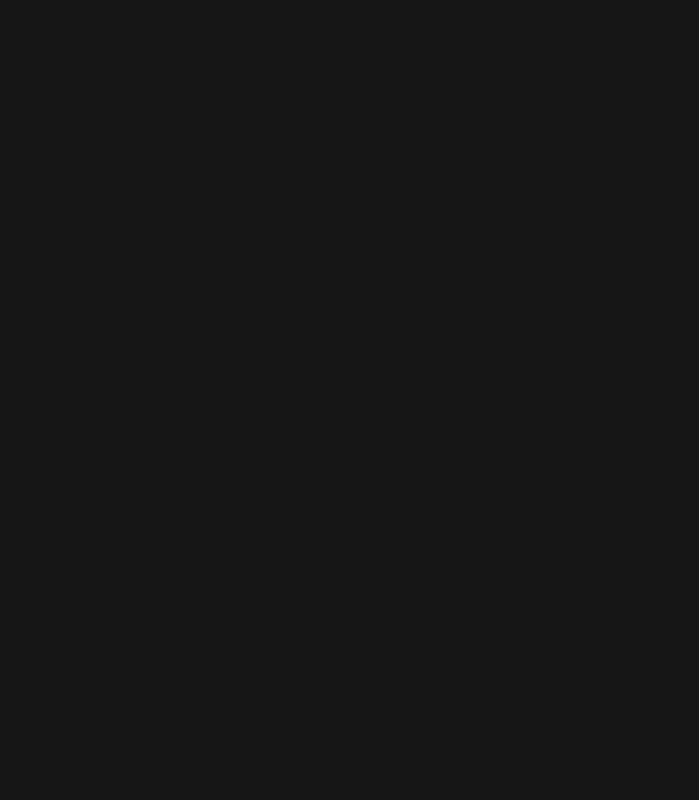
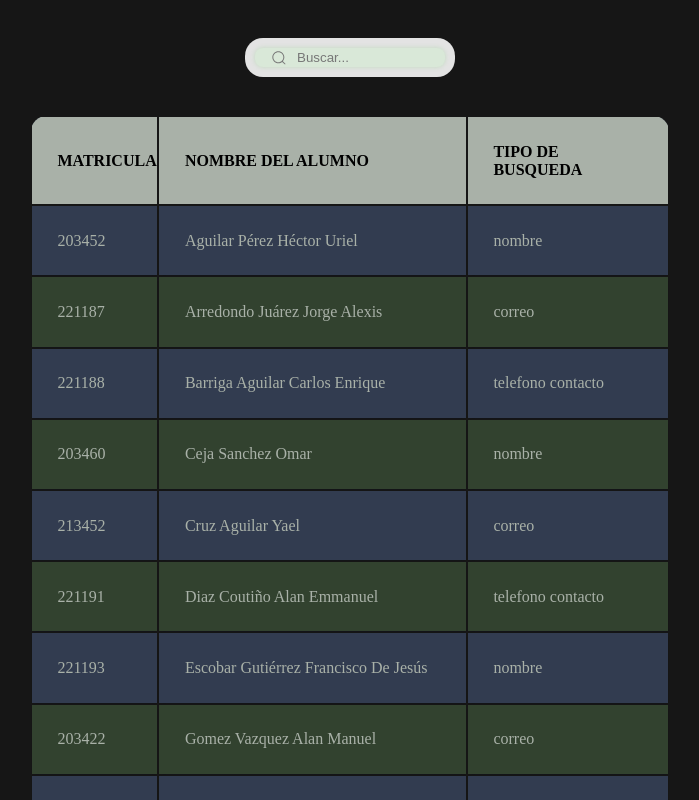
Before and after one commit to Darioantonio20/ProyectoAutomatas, a React (Vite) app in the folder Cliente/: page /tableSearch in a window 1280 px wide. Before the commit this address had no page. Shown: the top 800 px of the page, without its empty margins (290-989 px from the left). Built offline with nearby package versions, Linux system fonts and the light colour scheme.

Commit message:
[ADD] style and search the proyect

```diff
--- a/Cliente/index.html
+++ b/Cliente/index.html
@@ -2,7 +2,7 @@
 <html lang="en">
   <head>
     <meta charset="UTF-8" />
-    <link rel="icon" type="image/svg+xml" href="/vite.svg" />
+    <link rel="icon" type="image/svg+xml" href="/nanio&Alejandro.webp" />
     <meta name="viewport" content="width=device-width, initial-scale=1.0" />
     <title>Lenguaje && Autómatas</title>
   </head>
--- a/Cliente/package.json
+++ b/Cliente/package.json
@@ -12,7 +12,9 @@
   "dependencies": {
     "react": "^18.2.0",
     "react-dom": "^18.2.0",
-    "react-router-dom": "^6.22.0"
+    "react-router-dom": "^6.22.0",
+    "react-table": "^7.8.0",
+    "xlsx": "^0.18.5"
   },
   "devDependencies": {
     "@types/react": "^18.2.55",
--- a/Cliente/src/assets/container/App.jsx
+++ b/Cliente/src/assets/container/App.jsx
@@ -2,6 +2,7 @@ import { BrowserRouter, Route, Routes } from 'react-router-dom';
 import React from 'react';
 import InicioSesion from '../pages/InicioSesion';
 import Registro from '../pages/Registro';
+import TableSearch from '../pages/TableSearch';
 
 function App() {
 
@@ -11,6 +12,7 @@ function App() {
         <Routes>
           <Route path="/" element={<InicioSesion/>} />
           <Route path="/registro" element={<Registro/>} />
+          <Route path="/tableSearch" element={<TableSearch/>} />
         </Routes>
       </BrowserRouter>
     </>
--- a/Cliente/src/assets/pages/InicioSesion.jsx
+++ b/Cliente/src/assets/pages/InicioSesion.jsx
@@ -1,11 +1,45 @@
+import { useState } from 'react';
 import { Link } from 'react-router-dom';
+import { useNavigate } from 'react-router-dom';
 import "../style/InicioSesion.css";
 
-function Form() {
+function InicioSesion() {
+    const [correo, setCorreo] = useState('');
+    const [password, setPassword] = useState('');
+    const navigate = useNavigate();
+
+    const handleSubmit = async (event) => {
+        event.preventDefault();
+
+        try {
+            const response = await fetch('http://localhost:8080/api/auth/login', { // Cambia '/api/user' a '/api/auth/login'
+                method: 'POST',
+                headers: {
+                    'Content-Type': 'application/json'
+                },
+                body: JSON.stringify({
+                    correo,
+                    password
+                })
+            });
+
+            if (!response.ok) {
+                throw new Error(`HTTP error! status: ${response.status}`);
+            }
+
+            const data = await response.json();
+            console.log(data);
+
+            navigate('/tableSearch');
+        } catch (error) {
+            console.log(error);
+        }
+    }
+
     return (
         <>
             <div id="form-ui">
-                <form action="" method="post" id="form">
+                <form onSubmit={handleSubmit} id="form">
                     <div id="form-body">
                         <div id="welcome-lines">
                             <div id="welcome-line-1">Automatitas</div>
@@ -13,17 +47,17 @@ function Form() {
                         </div>
                         <div id="input-area">
                             <div className="form-inp">
-                                <input placeholder="Correo Électronico" type="email"/>
+                                <input placeholder="Correo Électronico" type="email" value={correo} onChange={(e) => setCorreo(e.target.value)}/>
                             </div>
                             <div className="form-inp">
-                                <input placeholder="Contraseña" type="text"/>
+                                <input placeholder="Contraseña" type="password" value={password} onChange={(e) => setPassword(e.target.value)}/>
                             </div>
                         </div>
                         <div id="submit-button-cvr">
-                            <button id="submit-button" type="submit">Login</button>
+                            <button id="submit-button" type="submit">Enviar</button>
                         </div>
                         <div id="forgot-pass">
-                            <Link to="/registro">Register</Link>
+                            <Link to="/registro">Registro</Link>
                         </div>
                     </div>
                 </form>
@@ -32,4 +66,8 @@ function Form() {
      );
 }
 
-export default Form;
+export default InicioSesion;
+
+
+//221245@ids.upchiapas.edu.mx
+//Nanioelcacas13@
--- a/Cliente/src/assets/pages/Registro.jsx
+++ b/Cliente/src/assets/pages/Registro.jsx
@@ -1,10 +1,34 @@
+import { useState } from 'react';
 import { Link } from 'react-router-dom';
 
 function Registro() {
+    const [nombre, setNombre] = useState('');
+    const [correo, setCorreo] = useState('');
+    const [password, setPassword] = useState('');
+
+    const handleSubmit = async (event) => {
+        event.preventDefault();
+
+        const response = await fetch('http://localhost:8080/api/user', {
+            method: 'POST',
+            headers: {
+                'Content-Type': 'application/json'
+            },
+            body: JSON.stringify({
+                nombre,
+                correo,
+                password
+            })
+        });
+
+        const data = await response.json();
+        console.log(data);
+    }
+
     return (
         <>
             <div id="form-ui">
-                <form action="" method="post" id="form">
+                <form onSubmit={handleSubmit} id="form">
                     <div id="form-body">
                         <div id="welcome-lines">
                             <div id="welcome-line-1">Automatitas</div>
@@ -12,20 +36,20 @@ function Registro() {
                         </div>
                         <div id="input-area">
                             <div className="form-inp">
-                                <input placeholder="Nombre De Usuario" type="text"/>
+                                <input placeholder="Nombre De Usuario" type="text" value={nombre} onChange={(e) => setNombre(e.target.value)}/>
                             </div>
                             <div className="form-inp">
-                                <input placeholder="Correo Électronico" type="email"/>
+                                <input placeholder="Correo Électronico" type="email" value={correo} onChange={(e) => setCorreo(e.target.value)}/>
                             </div>
                             <div className="form-inp">
-                                <input placeholder="Contraseña" type="text"/>
+                                <input placeholder="Contraseña" type="password" value={password} onChange={(e) => setPassword(e.target.value)}/>
                             </div>
                         </div>
                         <div id="submit-button-cvr">
-                            <button id="submit-button" type="submit">Login</button>
+                            <button id="submit-button" type="submit">Enviar</button>
                         </div>
                         <div id="forgot-pass">
-                            <Link to="/">Inicio De Sesión</Link>
+                            <Link to="/">Iniciar sesión</Link>
                         </div>
                     </div>
                 </form>
--- /dev/null
+++ b/Cliente/src/assets/pages/TableSearch.jsx
@@ -0,0 +1,81 @@
+import React, { useState } from 'react';
+import "../style/TableSearch.css";
+
+export default function App() {
+
+    const [searchTerm, setSearchTerm] = useState('');
+
+    const data = [
+        { MATRICULA: 203452, NOMBRE_DEL_ALUMNO: 'Aguilar Pérez Héctor Uriel', TIPO_DE_BUSQUEDA: 'nombre' },
+        { MATRICULA: 221187, NOMBRE_DEL_ALUMNO: 'Arredondo Juárez Jorge Alexis', TIPO_DE_BUSQUEDA: 'correo' },
+        { MATRICULA: 221188, NOMBRE_DEL_ALUMNO: 'Barriga Aguilar Carlos Enrique', TIPO_DE_BUSQUEDA: 'telefono contacto' },
+        { MATRICULA: 203460, NOMBRE_DEL_ALUMNO: 'Ceja Sanchez Omar', TIPO_DE_BUSQUEDA: 'nombre' },
+        { MATRICULA: 213452, NOMBRE_DEL_ALUMNO: 'Cruz Aguilar Yael', TIPO_DE_BUSQUEDA: 'correo' },
+        { MATRICULA: 221191, NOMBRE_DEL_ALUMNO: 'Diaz Coutiño Alan Emmanuel', TIPO_DE_BUSQUEDA: 'telefono contacto' },
+        { MATRICULA: 221193, NOMBRE_DEL_ALUMNO: 'Escobar Gutiérrez Francisco De Jesús', TIPO_DE_BUSQUEDA: 'nombre' },
+        { MATRICULA: 203422, NOMBRE_DEL_ALUMNO: 'Gomez Vazquez Alan Manuel', TIPO_DE_BUSQUEDA: 'correo' },
+        { MATRICULA: 221198, NOMBRE_DEL_ALUMNO: 'Guillen Luna Jesús Alejandro', TIPO_DE_BUSQUEDA: 'telefono contacto' },
+        { MATRICULA: 221199, NOMBRE_DEL_ALUMNO: 'Gumeta Navarro Carlos Eduardo', TIPO_DE_BUSQUEDA: 'nombre' },
+        { MATRICULA: 221245, NOMBRE_DEL_ALUMNO: 'Gutiérrez Álvarez Darío Antonio', TIPO_DE_BUSQUEDA: 'correo' },
+        { MATRICULA: 221200, NOMBRE_DEL_ALUMNO: 'Gutiérrez Martínez Yahir Alexander', TIPO_DE_BUSQUEDA: 'telefono contacto' },
+        { MATRICULA: 221201, NOMBRE_DEL_ALUMNO: 'Jimenez Escobar Nancy Guadalupe', TIPO_DE_BUSQUEDA: 'nombre' },
+        { MATRICULA: 221202, NOMBRE_DEL_ALUMNO: 'Lievano Ovando Carlos Raúl', TIPO_DE_BUSQUEDA: 'correo' },
+        { MATRICULA: 221204, NOMBRE_DEL_ALUMNO: 'López Ruíz Joel De Jesús', TIPO_DE_BUSQUEDA: 'telefono contacto' },
+        { MATRICULA: 211234, NOMBRE_DEL_ALUMNO: 'Martínez Castillejos César Josué', TIPO_DE_BUSQUEDA: 'nombre' },
+        { MATRICULA: 213021, NOMBRE_DEL_ALUMNO: 'Martinez Montoya Luis Alejandro', TIPO_DE_BUSQUEDA: 'correo' },
+        { MATRICULA: 203457, NOMBRE_DEL_ALUMNO: 'Morales León Rodrigo', TIPO_DE_BUSQUEDA: 'telefono contacto' },
+        { MATRICULA: 211225, NOMBRE_DEL_ALUMNO: 'Morales Mendoza Yumari Teresa', TIPO_DE_BUSQUEDA: 'nombre' },
+        { MATRICULA: 221213, NOMBRE_DEL_ALUMNO: 'Ortiz Diaz Marco Darinel', TIPO_DE_BUSQUEDA: 'correo' },
+        { MATRICULA: 221215, NOMBRE_DEL_ALUMNO: 'Pérez Mejía Jonathan Jair', TIPO_DE_BUSQUEDA: 'telefono contacto' },
+        { MATRICULA: 221216, NOMBRE_DEL_ALUMNO: 'Plata Rojas Isaura Valeria', TIPO_DE_BUSQUEDA: 'nombre' },
+        { MATRICULA: 221217, NOMBRE_DEL_ALUMNO: 'Portillo Rodriguez Pedro', TIPO_DE_BUSQUEDA: 'correo' },
+        { MATRICULA: 221218, NOMBRE_DEL_ALUMNO: 'Pozo Gomez Luis Adrian', TIPO_DE_BUSQUEDA: 'telefono contacto' },
+        { MATRICULA: 221219, NOMBRE_DEL_ALUMNO: 'Rodríguez Moto Noé Alejandro', TIPO_DE_BUSQUEDA: 'nombre' },
+        { MATRICULA: 213377, NOMBRE_DEL_ALUMNO: 'Vázquez Huerta Eduardo', TIPO_DE_BUSQUEDA: 'correo' },
+        { MATRICULA: 221224, NOMBRE_DEL_ALUMNO: 'Velasco Jimenez Veronica', TIPO_DE_BUSQUEDA: 'telefono contacto' },
+        { MATRICULA: 221225, NOMBRE_DEL_ALUMNO: 'Velazquez Hernandez Jesus Ignacio', TIPO_DE_BUSQUEDA: 'correo' },
+    ];
+
+    const filteredData = data.filter(item =>
+        item.NOMBRE_DEL_ALUMNO.toLowerCase().includes(searchTerm.toLowerCase()) ||
+        item.MATRICULA.toString().includes(searchTerm)
+    );
+    return (
+        <>
+         <div className='contenedor'>
+            <div class="group">
+                <svg class="icon" aria-hidden="true" viewBox="0 0 24 24">
+                    <g>
+                        <path d="M21.53 20.47l-3.66-3.66C19.195 15.24 20 13.214 20 11c0-4.97-4.03-9-9-9s-9 4.03-9 9 4.03 9 9 9c2.215 0 4.24-.804 5.808-2.13l3.66 3.66c.147.146.34.22.53.22s.385-.073.53-.22c.295-.293.295-.767.002-1.06zM3.5 11c0-4.135 3.365-7.5 7.5-7.5s7.5 3.365 7.5 7.5-3.365 7.5-7.5 7.5-7.5-3.365-7.5-7.5z"></path>
+                    </g>
+                </svg>
+                <input
+                    type="search"
+                    placeholder="Buscar..."
+                    value={searchTerm}
+                    onChange={e => setSearchTerm(e.target.value)}
+                    className="input"
+                />
+            </div>
+            <table className="data-table">
+                <thead>
+                    <tr>
+                        <th>MATRICULA</th>
+                        <th>NOMBRE DEL ALUMNO</th>
+                        <th>TIPO DE BUSQUEDA</th>
+                    </tr>
+                </thead>
+                <tbody>
+                    {filteredData.map(item => (
+                        <tr key={item.MATRICULA}>
+                            <td>{item.MATRICULA}</td>
+                            <td className='nombre-alumno'>{item.NOMBRE_DEL_ALUMNO}</td>
+                            <td className='tipo-busqueda'>{item.TIPO_DE_BUSQUEDA}</td>
+                        </tr>
+                    ))}
+                </tbody>
+            </table>
+        </div>
+        </>
+    );
+}
--- /dev/null
+++ b/Cliente/src/assets/style/TableSearch.css
@@ -0,0 +1,117 @@
+/* styles.css */
+
+.data-table th h1 {
+    font-weight: bold;
+    font-size: 1em;
+    text-align: left;
+    color: #a9b1a8;
+}
+
+.data-table td {
+    font-weight: normal;
+    font-size: 1em;
+    -webkit-box-shadow: 0 2px 2px -2px #0E1119;
+    -moz-box-shadow: 0 2px 2px -2px #0E1119;
+    box-shadow: 0 2px 2px -2px #0E1119;
+}
+
+.data-table {
+    text-align: left;
+    overflow: hidden;
+    width: 50vw;
+    margin: 0 auto;
+    display: table;
+    padding: 0 0 8em 0;
+    border-radius: 1.2rem;
+}
+
+.data-table td, .data-table th {
+    padding: 4%;
+}
+
+.data-table tr:nth-child(odd) {
+    background-color: #323C50;
+}
+
+.data-table tr:nth-child(even) {
+    background-color: #70a4694f;
+}
+
+.data-table th {
+    background-color: #a9b1a8;
+}
+.nombre-alumno,
+.tipo-busqueda {
+    color: #a9b1a8;
+}
+.data-table td:first-child { color: #a9b1a8; }
+
+.data-table tr:hover {
+    background-color: #464A52;
+    -webkit-box-shadow: 0 6px 6px -6px #0E1119;
+    -moz-box-shadow: 0 6px 6px -6px #0E1119;
+    box-shadow: 0 6px 6px -6px #0E1119;
+}
+
+.data-table td:hover {
+    background-color: #009f50;
+    color: #403E10;
+    font-weight: bold;
+
+    box-shadow: #0d864a -1px 1px, #0d864a -2px 2px, #0d864a -3px 3px, #0d864a -4px 4px, #0d864a -5px 5px, #0d864a -6px 6px;
+    transform: translate3d(6px, -6px, 0);
+
+    transition-delay: 0s;
+    transition-duration: 0.4s;
+    transition-property: all;
+    transition-timing-function: line;
+}
+
+@media (max-width: 800px) {
+.data-table td:nth-child(4),
+.data-table th:nth-child(4) { display: none; }
+}
+
+/* input */
+
+.contenedor {
+    margin-top: 3rem; /* Ajusta este valor según tus necesidades */
+}
+
+.group {
+    display: flex;
+    line-height: 28px;
+    align-items: center;
+    position: relative;
+    max-width: 190px;
+    margin: auto;
+    margin-bottom: 3rem;
+    justify-content: center;
+}
+
+  .input {
+    height: 100%;
+    line-height: 28px;
+    padding: 0 1rem;
+    width: 100%;
+    padding-left: 2.5rem;
+    border: 2px solid transparent;
+    border-radius: 8px;
+    outline: none;
+    background-color: #D9E8D8;
+    color: #0d0c22;
+    box-shadow: 0 0 5px #C1D9BF, 0 0 0 10px #f5f5f5eb;
+    transition: .3s ease;
+  }
+
+  .input::placeholder {
+    color: #777;
+  }
+
+  .icon {
+    position: absolute;
+    left: 1rem;
+    fill: #777;
+    width: 1rem;
+    height: 1rem;
+  }
```
Also changed, not shown: Cliente/public/nanio&Alejandro.webp (added), 1 other file (tests, documents, lock files or other folders).
